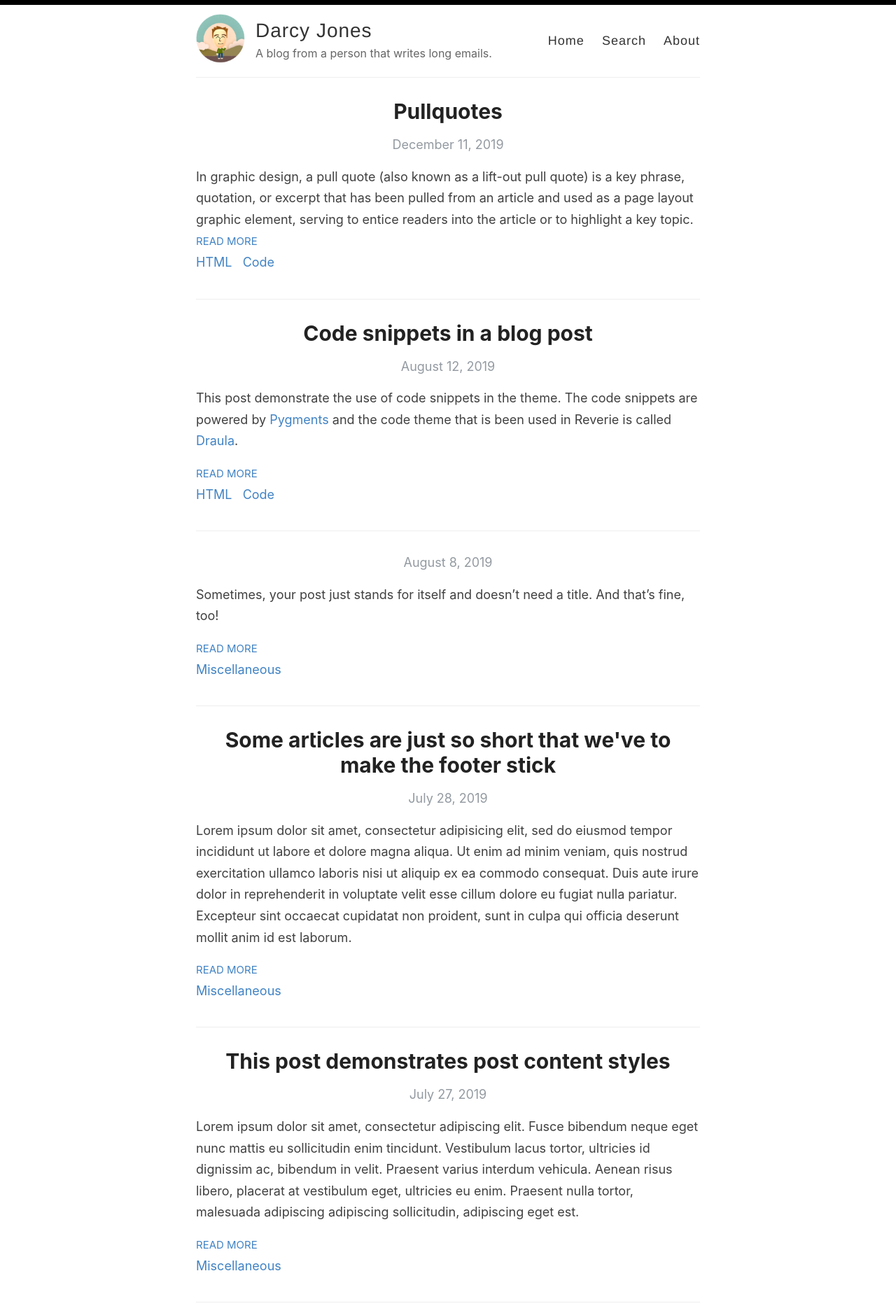
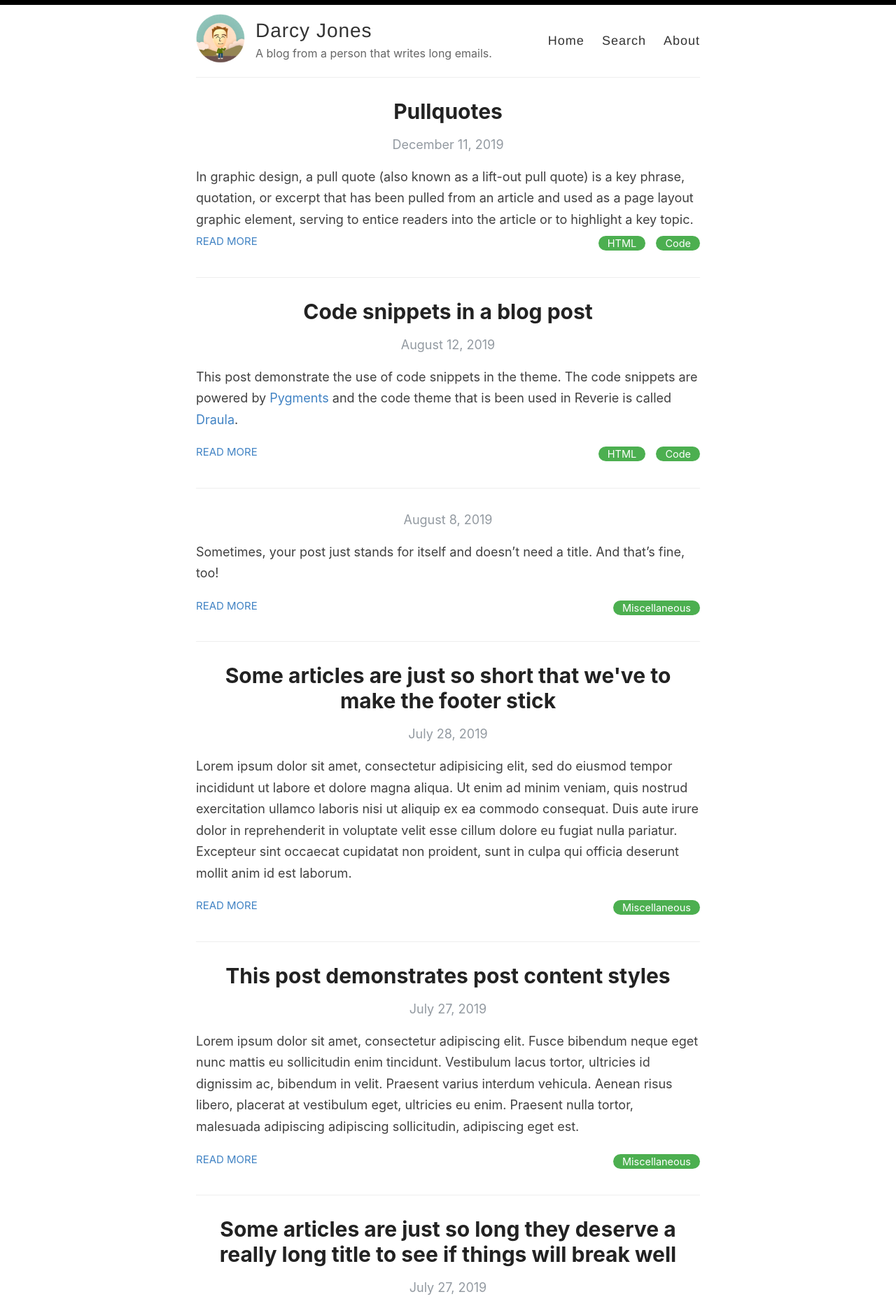
Before and after one commit to darcyabjones/darcyabjones.github.io, a Jekyll site: the page built from index.html, in a window 1280 px wide. Shown: the top 1876 px of the page at 70% size. Built offline with Jekyll 4.4.1, drawn with Linux system fonts in a browser that asks for light colours; the list of posts is cut into pages by our own code.

Commit message:
Update index.html

```diff
--- a/index.html
+++ b/index.html
@@ -17,7 +17,7 @@ layout: default
       </div>
 
       <a href="{{ site.baseurl }}{{ post.url }}" class="read-more">Read More</a>
-      <div>
+      <div class="post-tags" style="float: right">
         {% if post %}
           {% assign categories = post.categories %}
         {% else %}
```
